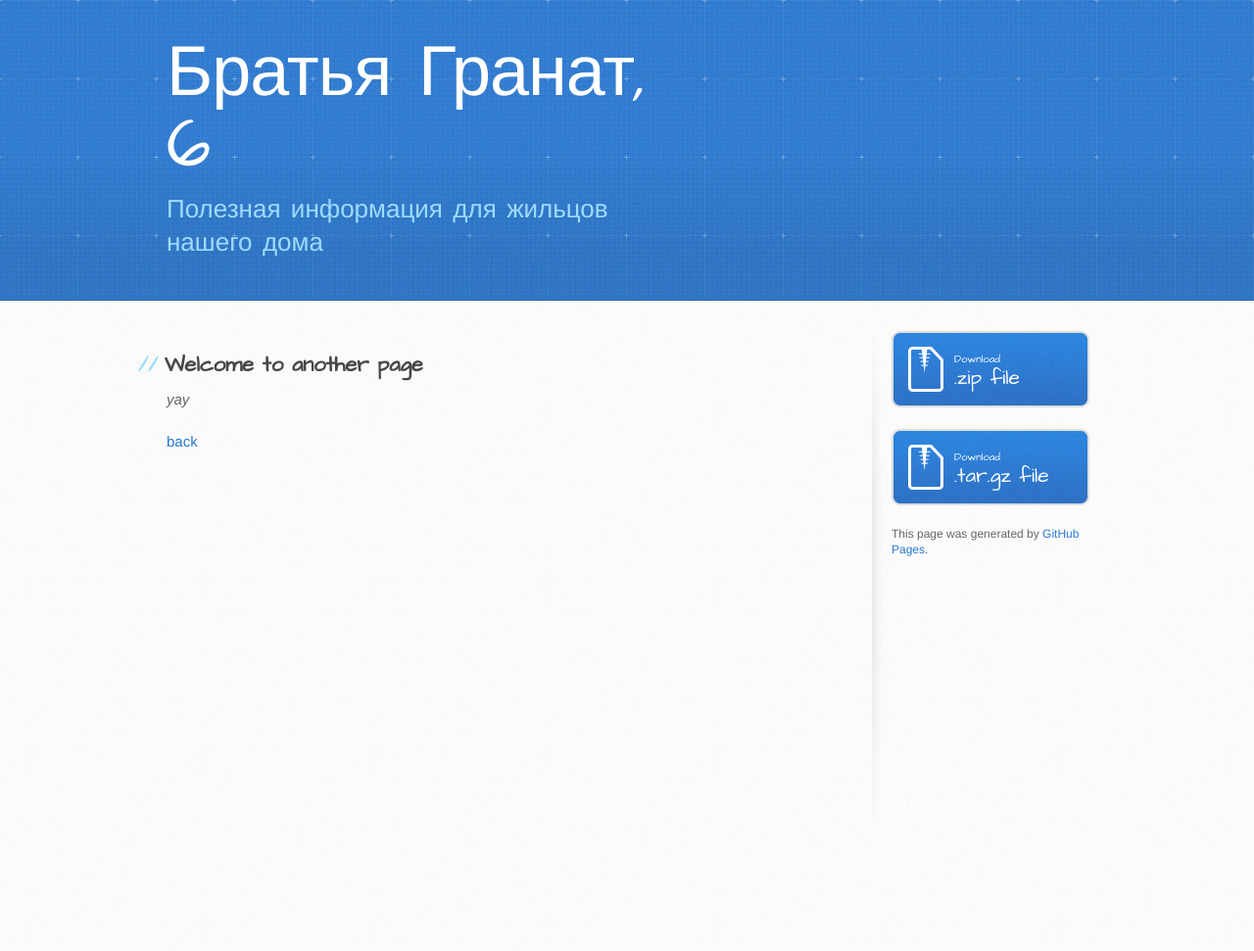
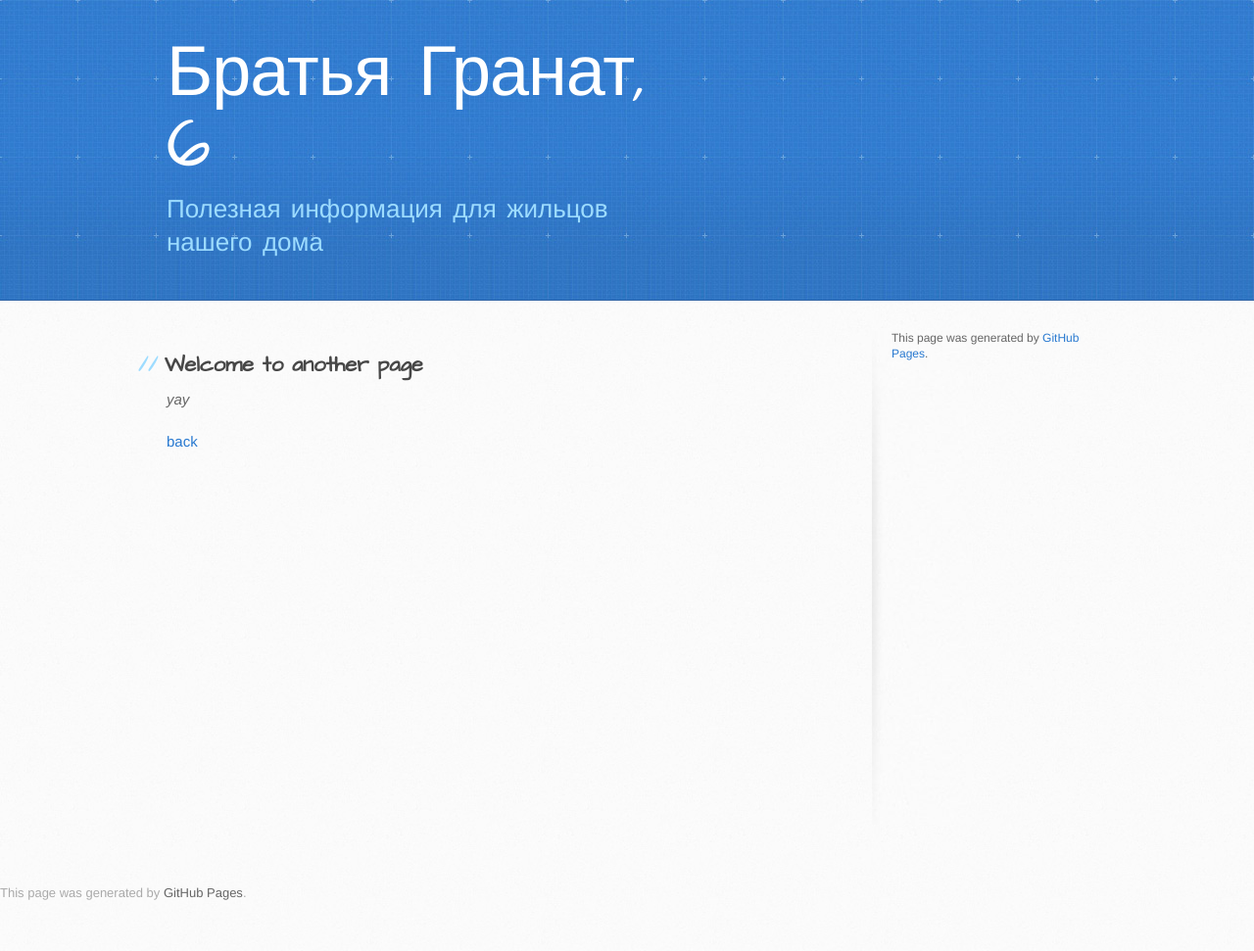
Before and after one commit to p9g45prc8g-png/sosedi, a Jekyll site: the page built from another-page.md, in a window 1280 px wide. Shown: the whole page at 98% size. Built offline with Jekyll 4.4.1, drawn with Linux system fonts in a browser that asks for light colours; our own code applies the rules of GitHub Pages for plain Markdown files; before the commit the page ends 900 px from its top, so only the background shows below that.

Commit message:
Change theme

```diff
--- a/_layouts/default.html
+++ b/_layouts/default.html
@@ -41,16 +41,16 @@
         </section>
 
         <aside id="sidebar">
-          {% if site.show_downloads %}
-            <a href="{{ site.github.zip_url }}" class="button">
-              <small>Download</small>
-              .zip file
-            </a>
-            <a href="{{ site.github.tar_url }}" class="button">
-              <small>Download</small>
-              .tar.gz file
-            </a>
-          {% endif %}
+<!--          {% if site.show_downloads %}-->
+<!--            <a href="{{ site.github.zip_url }}" class="button">-->
+<!--              <small>Download</small>-->
+<!--              .zip file-->
+<!--            </a>-->
+<!--            <a href="{{ site.github.tar_url }}" class="button">-->
+<!--              <small>Download</small>-->
+<!--              .tar.gz file-->
+<!--            </a>-->
+<!--          {% endif %}-->
 
 <!--          {% if site.github.is_project_page %}-->
 <!--            <p class="repo-owner"><a href="{{ site.github.repository_url }}">{{ site.github.repository_name }}</a> is maintained by <a href="{{ site.github.owner_url }}">{{ site.github.owner_name }}</a>.</p>-->
@@ -62,4 +62,7 @@
     </div>
 
   </body>
+<footer>
+  <p>This page was generated by <a href="https://pages.github.com">GitHub Pages</a>.</p>
+</footer>
 </html>
```
